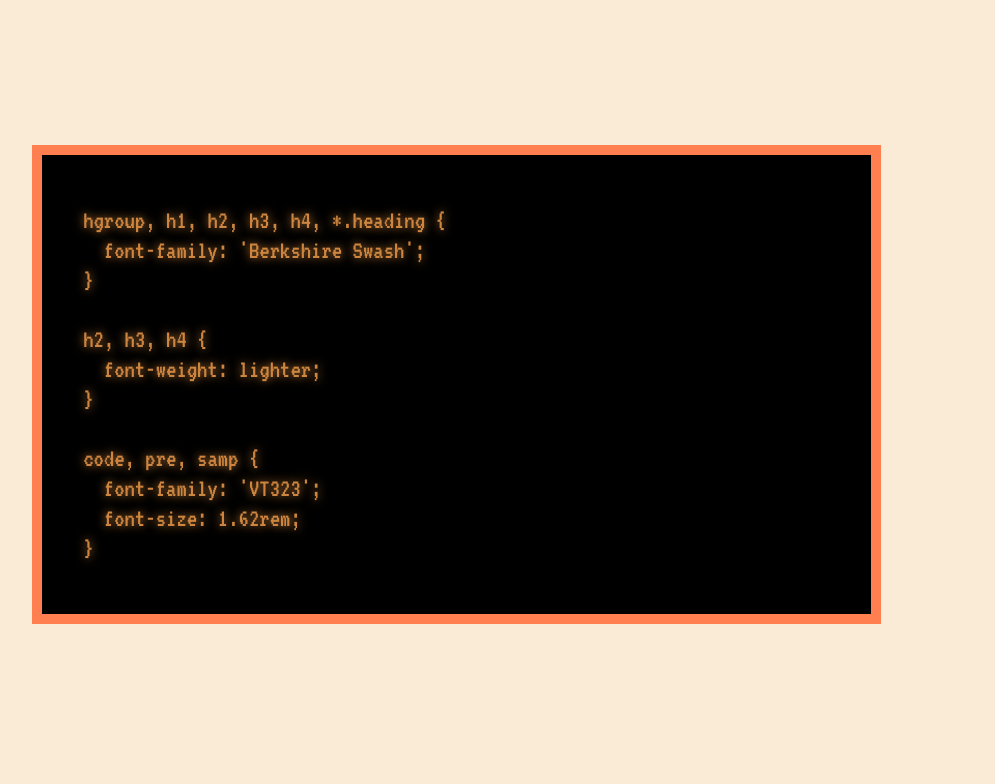
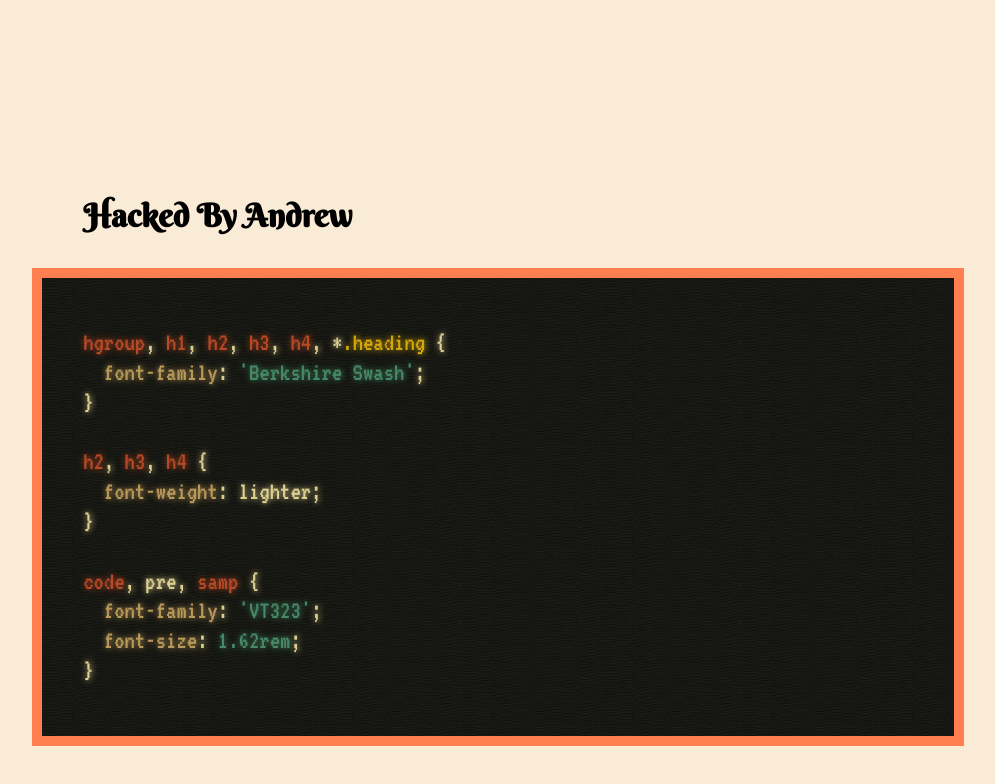
Before and after one commit to arthropodSeven/itcss, a Next.js app: page /code in a window 1280 px wide. Shown: the top 784 px of the page, without its empty margins (93-1088 px from the left). Built offline with nearby package versions, Linux system fonts and the light colour scheme; a web font is replaced by a local one.

Commit message:
syntax highlighting with pojoaque theme

```diff
--- a/package.json
+++ b/package.json
@@ -8,6 +8,7 @@
     "start": "next start"
   },
   "dependencies": {
+    "highlight.js": "^10.1.2",
     "next": "9.5.1",
     "normalize.css": "^8.0.1",
     "react": "16.13.1",
--- a/pages/_app.js
+++ b/pages/_app.js
@@ -1,4 +1,20 @@
+import { useCallback, useEffect, useRef } from 'react'
+import { useRouter } from 'next/router'
+
+import hljs from 'highlight.js/lib/core'
+import javascript from 'highlight.js/lib/languages/javascript'
+import css from 'highlight.js/lib/languages/css'
+import scss from 'highlight.js/lib/languages/scss'
+
 import 'normalize.css'
+// this is the best one.
+// import 'highlight.js/styles/pojoaque.css'
+//
+// also pretty dece
+// import 'highlight.js/styles/hopscotch.css'
+// import 'highlight.js/styles/lioshi.css'
+import 'highlight.js/styles/pojoaque.css'
+
 import 'typeface-berkshire-swash'
 import 'typeface-cooper-hewitt'
 import 'typeface-vt323'
@@ -6,7 +22,31 @@ import 'typeface-libre-franklin'
 import 'styles/globals.css'
 import 'styles/layouts.css'
 
-function MyApp({ Component, pageProps }) {
+hljs.registerLanguage('javascript', javascript)
+hljs.registerLanguage('css', css)
+hljs.registerLanguage('scss', scss)
+
+const highlightCallback = () => {
+  const nodes = document.querySelectorAll('pre>code')
+  nodes.forEach(hljs.highlightBlock)
+}
+
+function MyApp(props) {
+  const { Component, pageProps } = props
+
+  const router = useRouter()
+
+  useEffect(() => {
+    highlightCallback()
+    router.events.on('routeChangeComplete', highlightCallback)
+    router.events.on('hashChangeComplete', highlightCallback)
+
+    return () => {
+      router.events.off('routeChangeComplete', highlightCallback)
+      router.events.off('hashChangeComplete', highlightCallback)
+    }
+  }, [])
+
   return <Component {...pageProps} />
 }
 
--- a/pages/code.js
+++ b/pages/code.js
@@ -6,6 +6,12 @@ const CodePage = () => (
       <title>{'Code (Hacked By Andrew)'}</title>
       <link rel="icon" href="/favicon.ico" />
     </Head>
+
+    <div>
+      <h1 style={{marginBottom: '2em'}}>
+      {'Hacked By Andrew'}
+      </h1>
+    </div>
 
     <pre><code className="css">{`
 hgroup, h1, h2, h3, h4, *.heading {
--- a/styles/layouts.css
+++ b/styles/layouts.css
@@ -9,13 +9,13 @@
 
 .code-page pre {
   max-width: 80ch;
+}
 
-  background: black;
-  color: peru;
-
+.code-page pre > code {
   margin: -2ch -4ch;
   padding: 2ch 4ch;
+
   outline: solid 1ch coral;
 
-  text-shadow: 0px 0px 10px currentColor;
+  text-shadow: 0.5px 0.25px 6px currentColor;
 }
```
Also changed, not shown: 1 other file (tests, documents, lock files or other folders).
